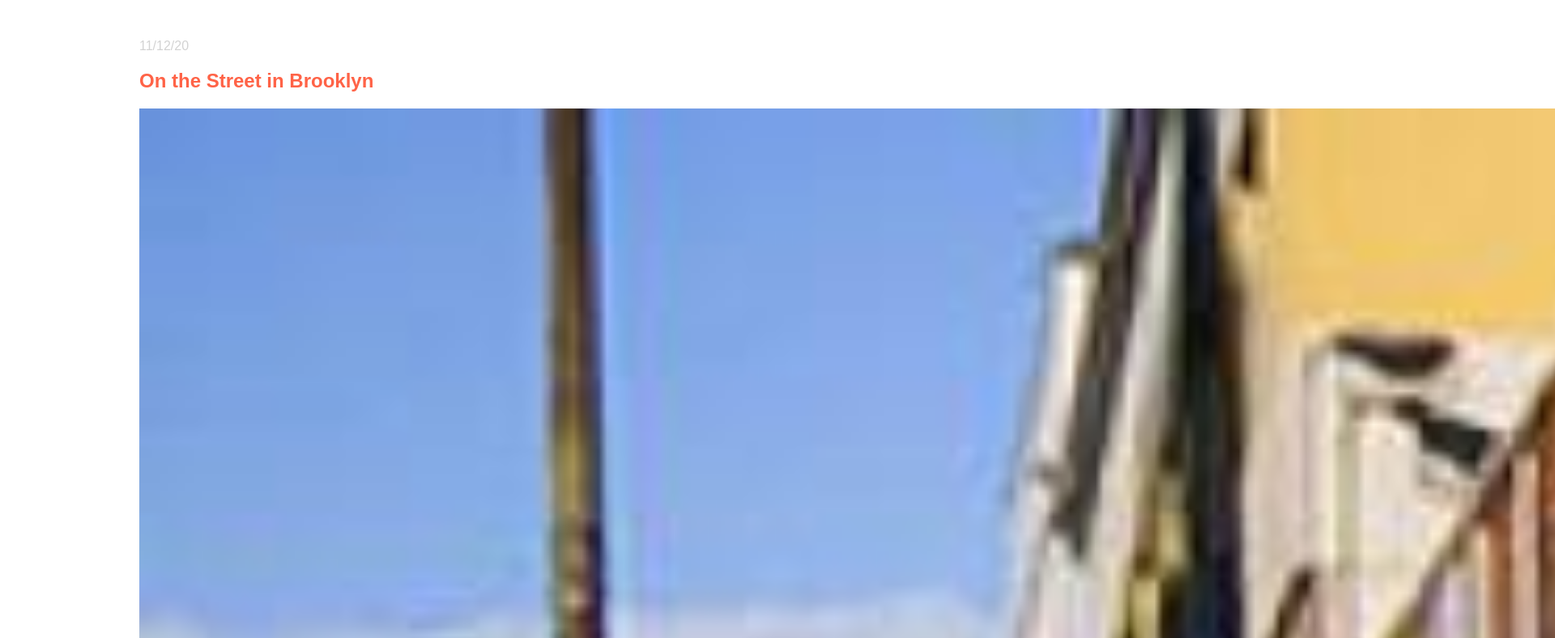
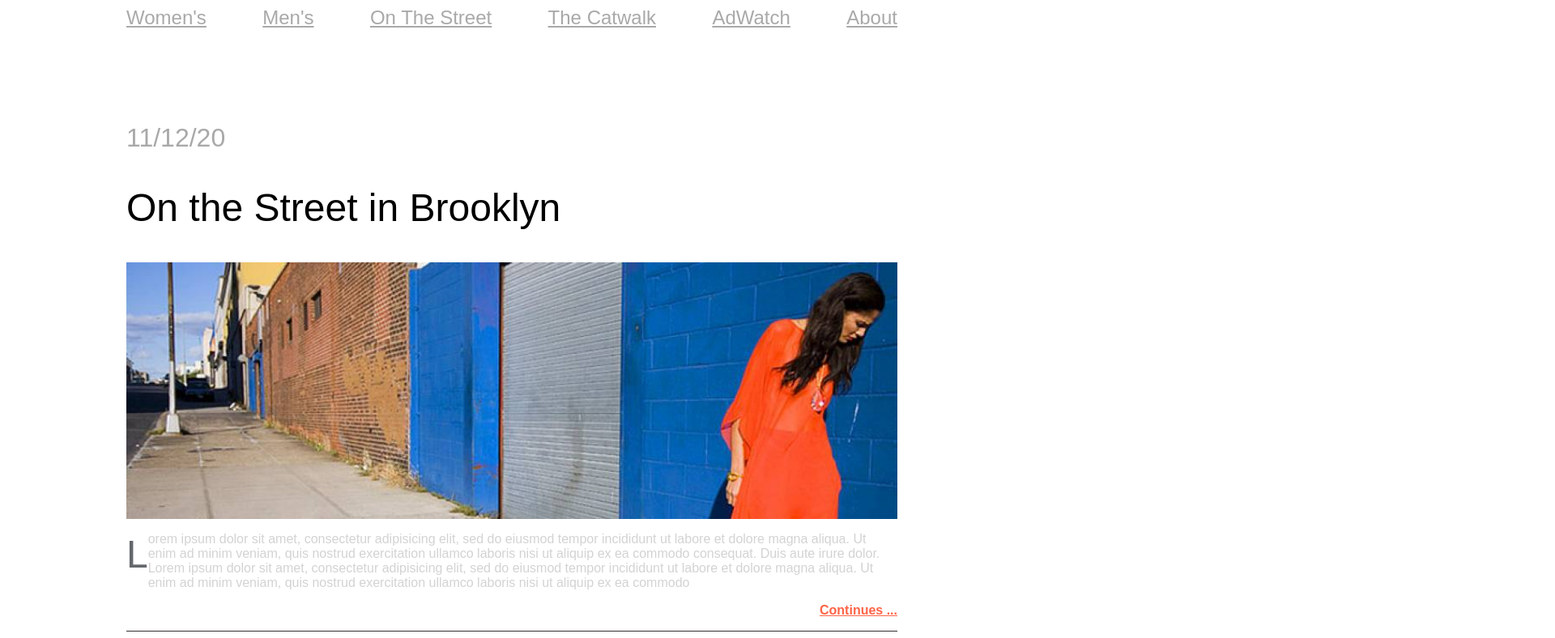
Before and after one commit to typhoon1zero2/fashionBlog, a plain HTML site: page index.html in a window 1280 px wide. Shown: the part 252-1040 px from the top of the page at 81% size, 1920 px wide, since content can reach past the window. Drawn offline with Linux system fonts and the light colour scheme.

Commit message:
Finished style.css

```diff
--- a/index.html
+++ b/index.html
@@ -1,12 +1,11 @@
 <!DOCTYPE html>
 <html lang="en">
-
   <head>
-    <meta charset="UTF-8">
-    <meta http-equiv="X-UA-Compatible" content="IE=edge">
-    <meta name="viewport" content="width=device-width, initial-scale=1.0">
+    <meta charset="UTF-8" />
+    <meta http-equiv="X-UA-Compatible" content="IE=edge" />
+    <meta name="viewport" content="width=device-width, initial-scale=1.0" />
     <!--My stylesheet-->
-    <link rel="stylesheet" href="style.css" charset="utf-8">
+    <link rel="stylesheet" href="style.css" charset="utf-8" />
     <!--End Style Sheets-->
 
     <title>Fashion Blog</title>
@@ -17,7 +16,7 @@
     <header>
       <h1>Sartre's List</h1>
       <h2>Better-Dressed People</h2>
-        <nav aria-label="Main Navigation"  role="navigation">
+      <nav aria-label="Main Navigation" role="navigation" class="top">
         <ul>
           <li>
             <a href=" ">Women's</a>
@@ -47,29 +46,34 @@
       <article>
         <time datetime="4/1/2021">11/12/20</time>
         <h1>On the Street in Brooklyn</h1>
-            <img src="img/blog-image-1.jpeg" atl="Woman with pink dress">
-            <p>Lorem ipsum dolor sit amet consectetur adipisicing elit. Iure maxime id est amet, tempore repellat omnis
-                quis consectetur officia repudiandae earum facilis, voluptatum modi, doloremque minus sunt fugiat
-                deleniti ratione?</p>
-            <a class="Continues..." href=" ">Continues ...</a>
+        <img src="img/blog-image-1.jpeg" atl="Woman with pink dress" />
+        <p>
+            Lorem ipsum dolor sit amet, consectetur adipisicing elit, sed do eiusmod tempor incididunt ut labore et dolore magna aliqua. Ut enim ad minim veniam, quis nostrud exercitation ullamco laboris nisi ut aliquip ex ea commodo consequat. Duis aute irure dolor.
+            Lorem ipsum dolor sit amet, consectetur adipisicing elit, sed do eiusmod tempor incididunt ut labore et dolore magna aliqua. Ut enim ad minim veniam, quis nostrud exercitation ullamco laboris nisi ut aliquip ex ea commodo
+        </p>
+        <a class="Continues" href=" ">Continues ...</a>
       </article>
       <!--End First Article-->
       <!--Start Second Article-->
       <article>
         <time datetime="4/1/2021">11/11/20</time>
         <h1>Vintage in Vogue</h1>
-            <img src="img/blog-image-2.jpeg" alt="People modeling">
-            <p>Lorem ipsum dolor sit, amet consectetur adipisicing elit. Quia libero obcaecati dolorem aliquam corporis
-                illum laboriosam, expedita, minus accusamus modi doloremque cupiditate eligendi deserunt necessitatibus
-                repudiandae assumenda recusandae ipsum rem.</p>
-            <a class="Continues..." href=" ">Continues ...</a>
+        <img src="img/blog-image-2.jpeg" alt="People modeling" />
+        <p>
+          Lorem ipsum dolor sit, amet consectetur adipisicing elit. Quia libero
+          obcaecati dolorem aliquam corporis illum laboriosam, expedita, minus
+          accusamus modi doloremque cupiditate eligendi deserunt necessitatibus
+          repudiandae assumenda recusandae ipsum rem.
+          Lorem ipsum dolor sit amet, consectetur adipisicing elit, sed do eiusmod tempor incididunt ut labore et dolore magna aliqua. Ut enim ad minim veniam, quis nostrud exercitation ullamco laboris nisi ut aliquip ex ea commodo
+        </p>
+        <a class="Continues" href=" ">Continues ...</a>
       </article>
       <!--End Second Article-->
     </main>
     <!--End Main Tag-->
     <!--Start Footer Tag-->
     <footer>
-        <nav aria-label="" Main Navigation" role="navigation">
+      <nav aria-label="Main Navigation" role="navigation" class="bottom">
         <ul>
           <li>
             <a href=" ">Women's</a>
@@ -98,5 +102,4 @@
     </footer>
     <!--End Footer Tag-->
   </body>
-
 </html>
--- a/style.css
+++ b/style.css
@@ -9,12 +9,89 @@ body {
   max-width: 1000px;
   margin: auto;
 }
-header, main , footer {
-    padding: 1rem 2rem 1rem 2rem;
+header,
+main,
+footer {
+  padding-right: 2rem;
+  padding-left: 2rem;
+  padding-top: 1em;
+  padding-left: 1em;
+  margin-top: 80px;
+  margin-bottom: 40px;
+}
+time {
+  color: darkgray;
+  font-size: 1.5em;
+  margin-top: 20px;
 }
 h1 {
   color: tomato;
 }
 img {
-    width: 1000%;
+  width: 100%;
 }
+ul {
+  display: flex;
+  padding: 0;
+  list-style-type: none;
+  justify-content: space-between;
+  color: black;
+}
+header > h1 {
+  font-size: 4em;
+  margin: 0;
+  font-weight: 100;
+  color: tomato;
+}
+
+header > h2 {
+  font-weight: lighter;
+  font-size: 2em;
+  color: rgb(35, 31, 31);
+}
+header nav > ul > li > a {
+    color: darkgray;
+    font-size: 1.5em;
+    font-weight: 500;
+  }
+footer nav > ul > li > a {
+  color: tomato;
+  font-size: 1em;
+  font-weight: 400;
+}
+
+article {
+  border-bottom: 1px solid rgb(52, 47, 47);
+  margin-bottom: 3rem;
+  padding-bottom: 1em;
+  display: flex;
+  flex-direction: column;
+}
+article > h1 {
+  font-weight: 100;
+  font-size: 3em;
+  color: black;
+}
+article > p {
+  color: (140, 134, 134);
+}
+article > time {
+  color: darkgray;
+  font-size: 2em;
+  font-weight: 100;
+}
+article > p::first-letter {
+  color: rgb(100, 103, 107);
+  font-size: 300%;
+  float: left;
+}
+
+.Continues {
+  display: flex;
+  justify-content: right;
+  color: tomato;
+  font-weight: bold;
+}
+.copyright {
+  color: rgb(140, 134, 134);
+}
```
Lines whose indentation alone changed are shown as unchanged.
